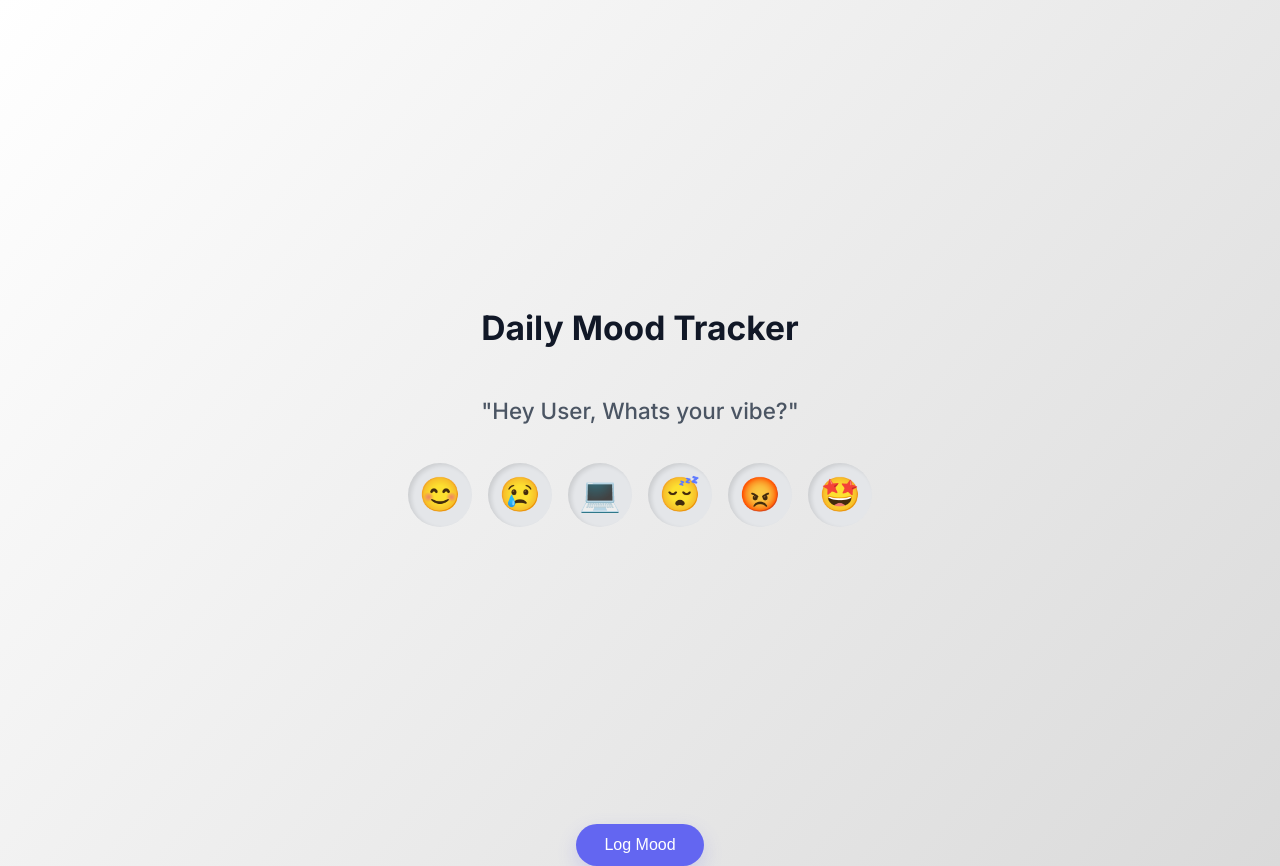
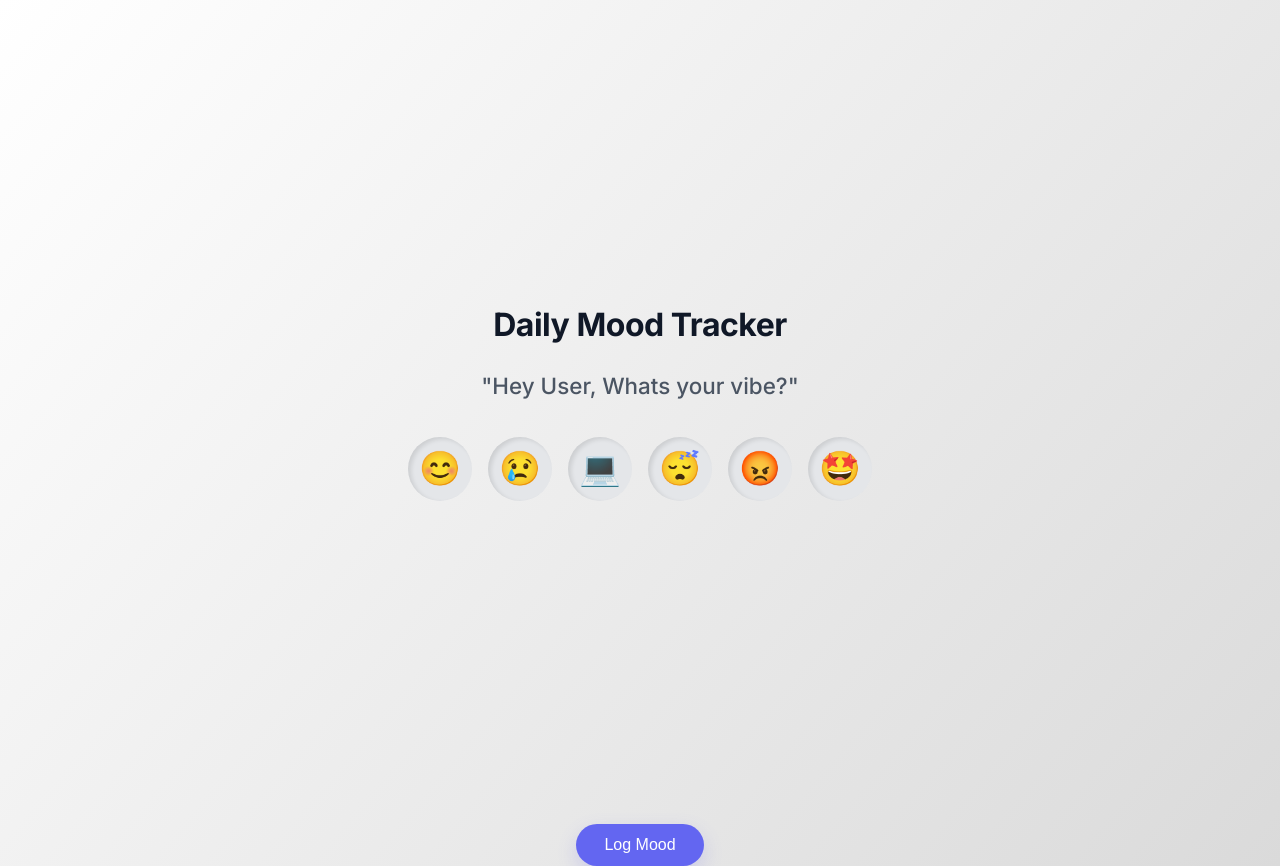
Before and after one commit to BashBebo/Mood-Tracker, a plain HTML site: page index.html in a window 1280 px wide. Drawn offline with nearby package versions, Linux system fonts and the light colour scheme.

Commit message:
final commit for the afternoon will maybe check

```diff
--- a/styles.css
+++ b/styles.css
@@ -22,15 +22,15 @@ h1, h2 {
 }
 
 .H1Message {
-    font-size: 2.1rem;
-    text-align: center;
-    margin:  50px 0;
-    font-weight: bold;
-    font-weight: 700;
-    color: #111827;
-    margin-bottom: 1.8rem;
-    align-items: center;
+  font-family: 'Inter', sans-serif;
+  font-size: 2rem;         /* clean and readable */
+  font-weight: 700;        /* bold but not too heavy */
+  color: #101827;          /* slate-black, perfect for focus */
+  margin-bottom: 0.5rem;   /* nice spacing from subheading */
+  letter-spacing: -0.5px;  /* modern, tighter look */
+  position: relative;
 }
+
 
 .H2Message {
     font-size: 1.4rem;
@@ -92,6 +92,7 @@ h1, h2 {
     position: static; /* Remove absolute/relative positioning */
     top: auto;
 }
+/* fix the positoning of the log button to be under the buttons not sticking to the freaking floor */
 
 #LogMood:hover {
   background-color: #4f46e5;
```
